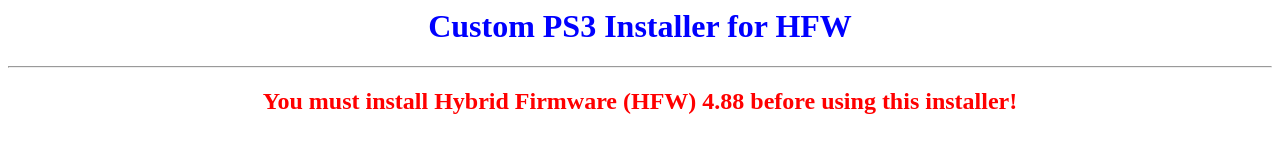
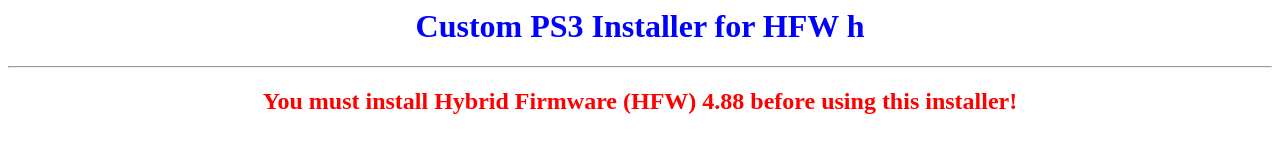
Before and after one commit to Videogamesscz/videohost, a plain HTML site: page HEN/491/hen491.html in a window 1280 px wide. Drawn offline with Linux system fonts and the light colour scheme.

Commit message:
Update hen491.html

```diff
--- a/HEN/491/hen491.html
+++ b/HEN/491/hen491.html
@@ -1,6 +1,6 @@
 <title>Custom Title3</title>
 <center>
-<h1><span style='color:blue'>Custom PS3 Installer for HFW</span></h1>
+<h1><span style='color:blue'>Custom PS3 Installer for HFW h</span></h1>
 <hr>
 <div id="result"></div>
 <div id="exploit"></div>
```
